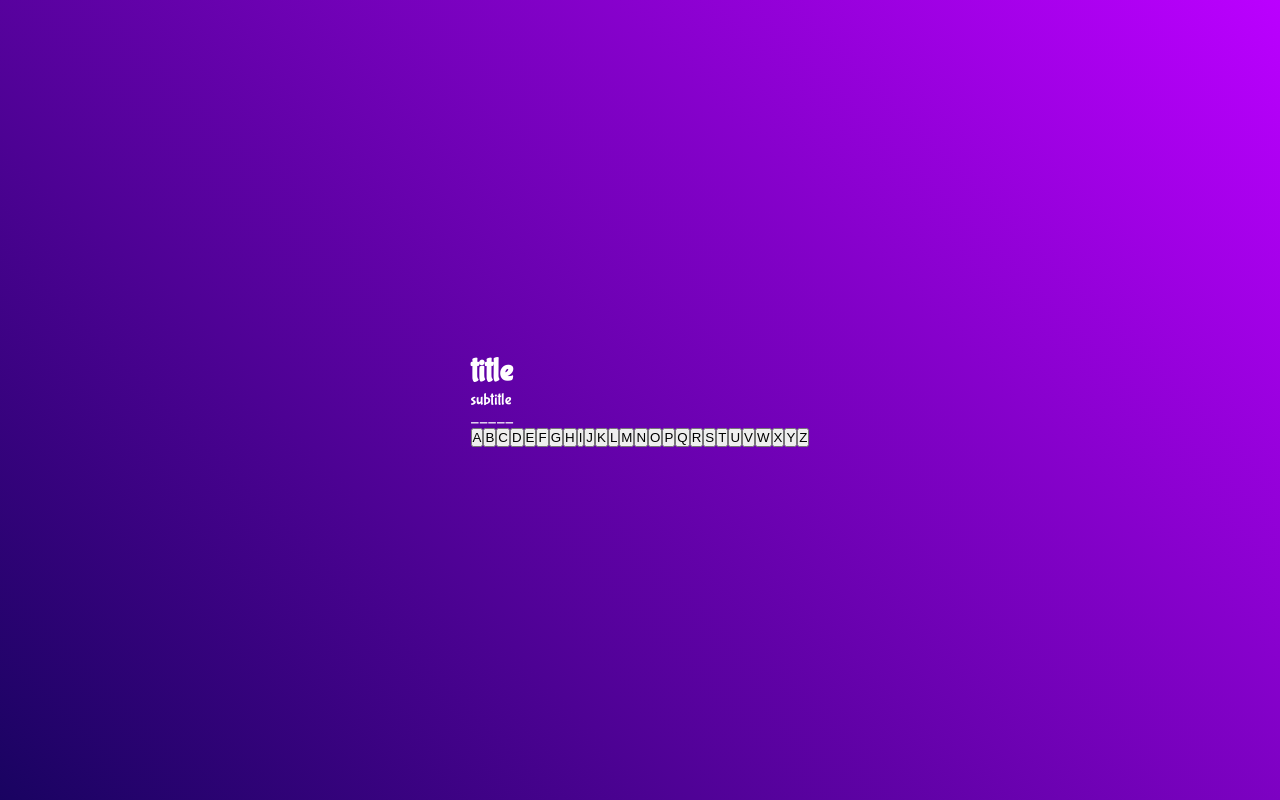
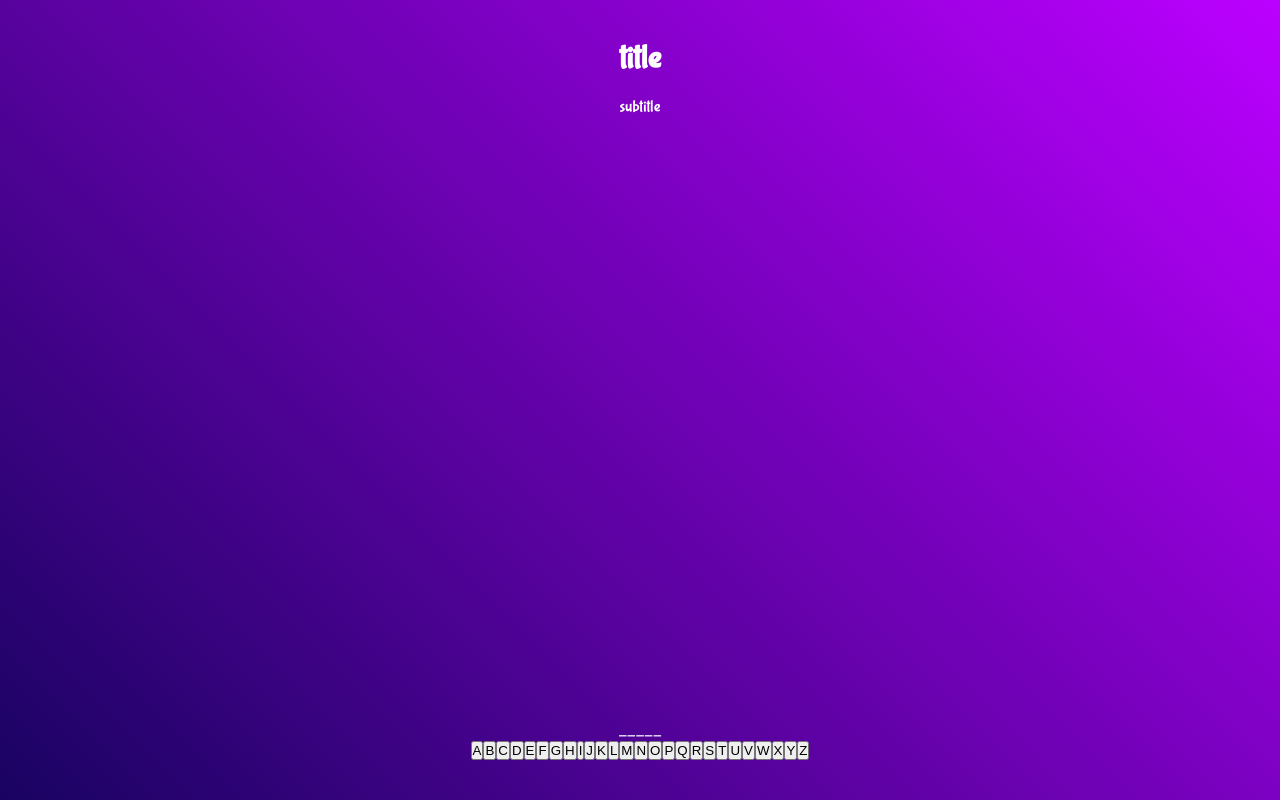
Before and after one commit to brennoEudes/hangman, a React (Create React App) app: page / in a window 1280 px wide. Built offline with nearby package versions, Linux system fonts and the light colour scheme.

Commit message:
#root stylization

```diff
--- a/src/App.css
+++ b/src/App.css
@@ -13,16 +13,32 @@
   color: white;
 }
 
+/* BODY */
 body {
   background: linear-gradient(45deg, #190361 0%, #b0f 100%);
   font-size: 1.6rem;
+  text-align: center; /* alinha campo das palavras ao centro */
 
-  /* Um jeito de centralizar a caixa ao centro: */
-  display: grid;
-  place-items: center;
   height: 100vh;
 }
 
+#root {
+  display: flex;
+  flex-direction: column;
+  justify-content: space-between;
+  padding: 4rem;
+
+  height: 100%;
+}
+
+/* HEADER */
+.header {
+  display: flex;
+  flex-direction: column;
+  gap: 2rem;
+}
+
+/* HANGMAN */
 .hangman svg {
   position: absolute;
   top: 50%;
@@ -31,6 +47,7 @@ body {
   height: 40vh;
   transform: translate(-50%, -50%);
 }
+
 .hangman line,
 .hangman circle {
   stroke: white;
@@ -38,6 +55,7 @@ body {
   fill: none;
 }
 
+/* POPUP */
 .popup {
   position: absolute;
   top: 50%;
@@ -51,6 +69,7 @@ body {
   justify-content: space-evenly;
   align-items: center;
 }
+
 .popup * {
   margin: 10px;
 }
```
